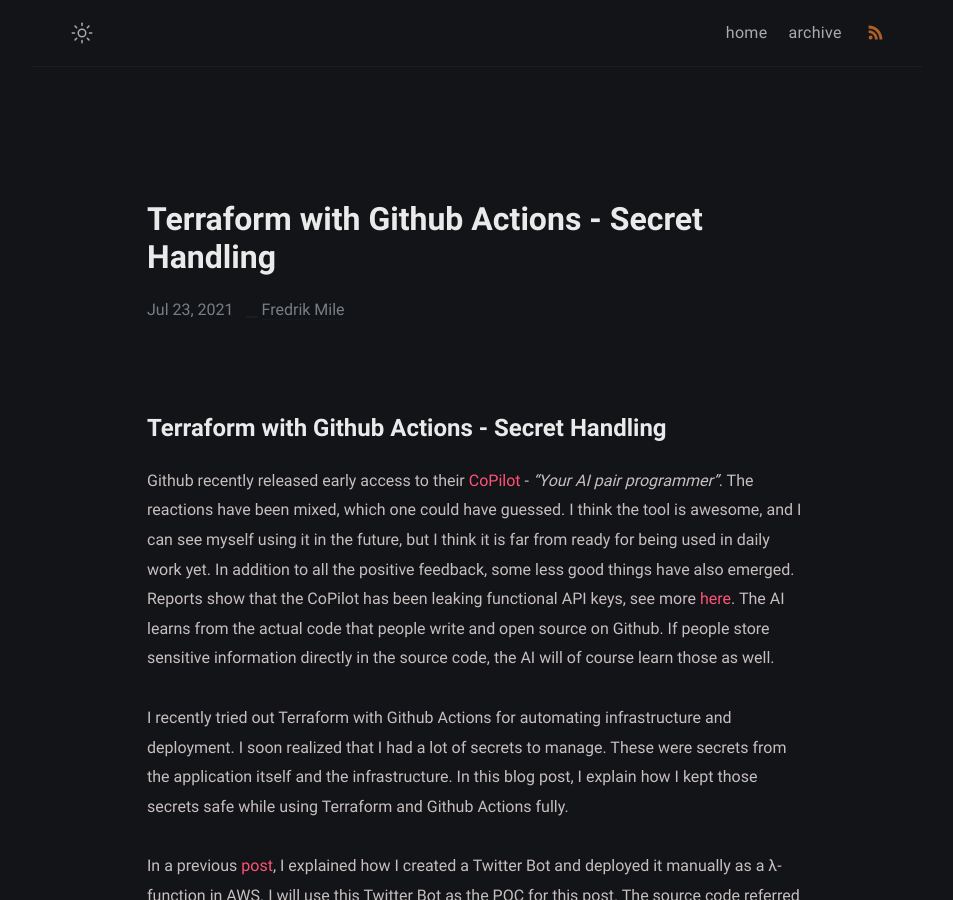
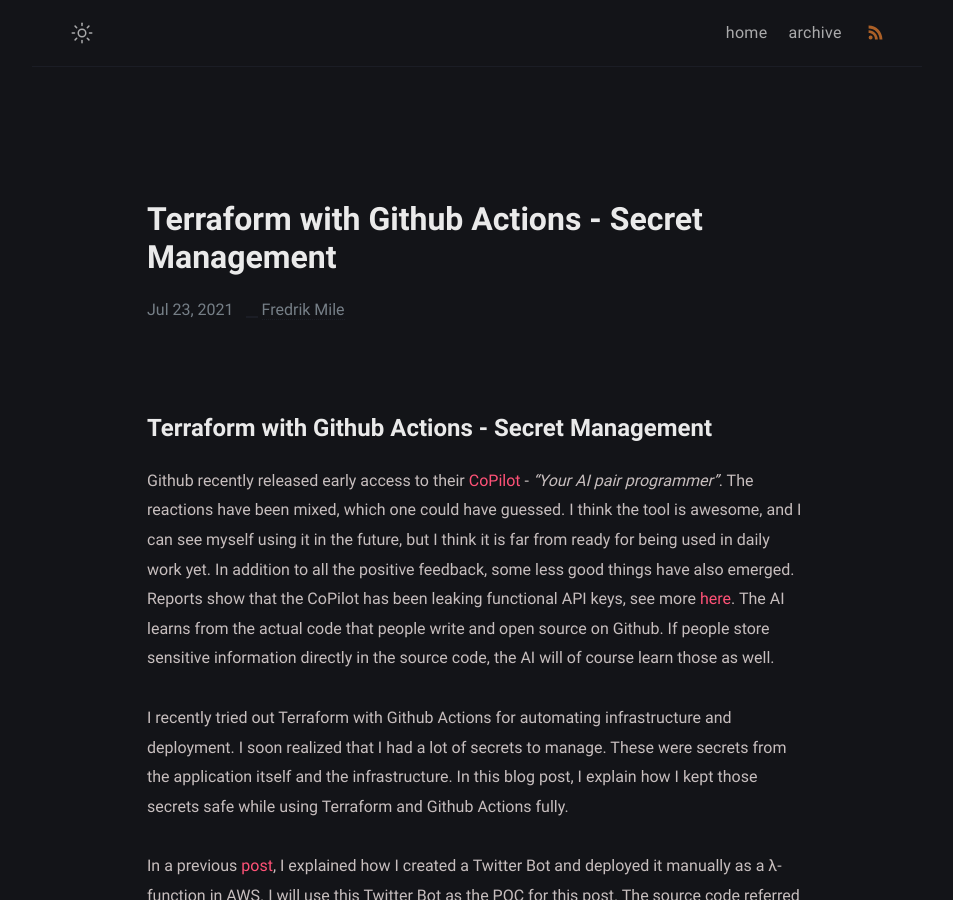
Before and after one commit to mile95/old-blog, a Jekyll site: the page built from _posts/terraform-workflow/2021-07-25-terraform-github-actions-workflow-secrets.md, in a window 1280 px wide and 900 px high. Shown: the whole window, without its empty margins (163-1116 px from the left). Built offline with Jekyll 4.4.1, drawn with Linux system fonts in a browser that asks for light colours.

Commit message:
Fixed typo in terraform post

```diff
--- a/_posts/terraform-workflow/2021-07-25-terraform-github-actions-workflow-secrets.md
+++ b/_posts/terraform-workflow/2021-07-25-terraform-github-actions-workflow-secrets.md
@@ -1,11 +1,11 @@
 ---
 layout: post
-title:  "Terraform with Github Actions - Secret Handling"
+title:  "Terraform with Github Actions - Secret Management"
 date:   2021-07-23 10:10:15 +0700
 categories: [terraform, aws, github-actions]
 ---
 
-# Terraform with Github Actions - Secret Handling
+# Terraform with Github Actions - Secret Management
 Github recently released early access to their [CoPilot](https://copilot.github.com/) - *"Your AI pair programmer"*. The reactions have been mixed, which one could have guessed. I think the tool is awesome, and I can see myself using it in the future,  but I think it is far from ready for being used in daily work yet. In addition to all the positive feedback, some less good things have also emerged. Reports show that the CoPilot has been leaking functional API keys, see more [here](https://www.theregister.com/2021/07/06/github_copilot_autocoder_caught_spilling/). The AI learns from the actual code that people write and open source on Github. If people store sensitive information directly in the source code, the AI will of course learn those as well.
 
 I recently tried out Terraform with Github Actions for automating infrastructure and deployment. I soon realized that I had a lot of secrets to manage. These were secrets from the application itself and the infrastructure. In this blog post, I explain how I kept those secrets safe while using Terraform and Github Actions fully.
```
